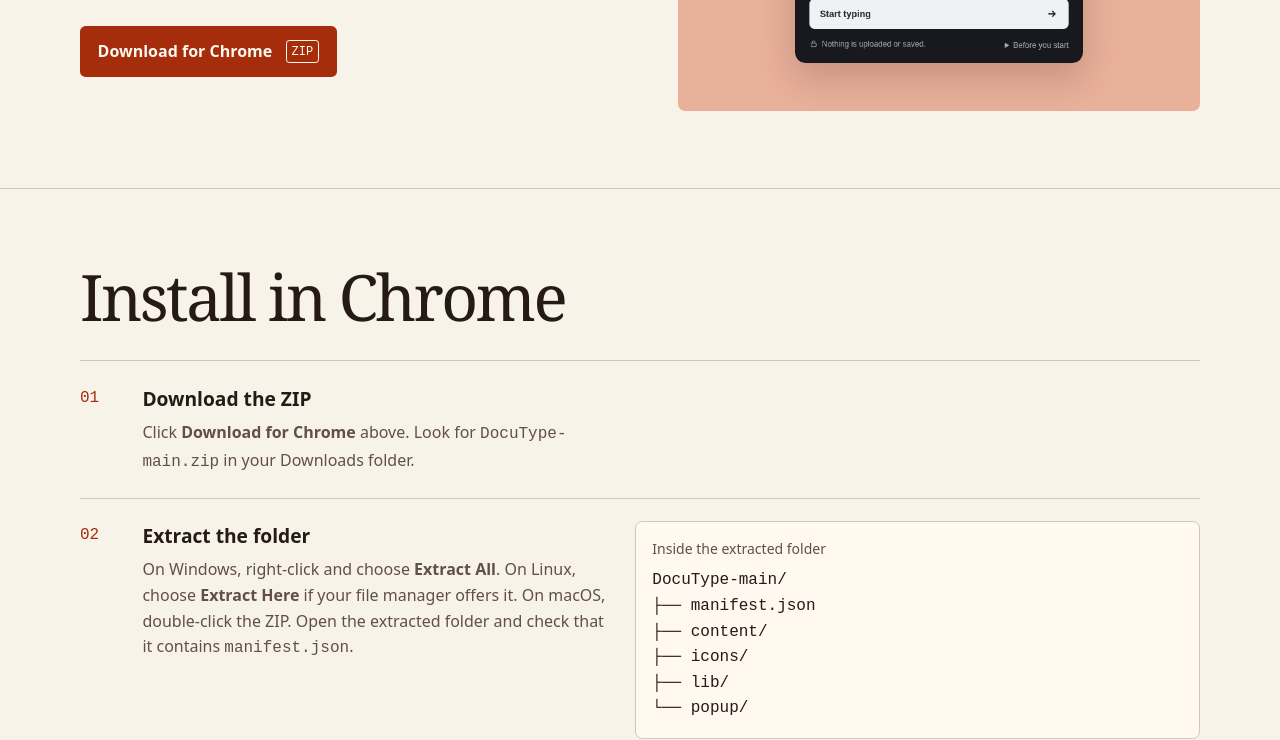
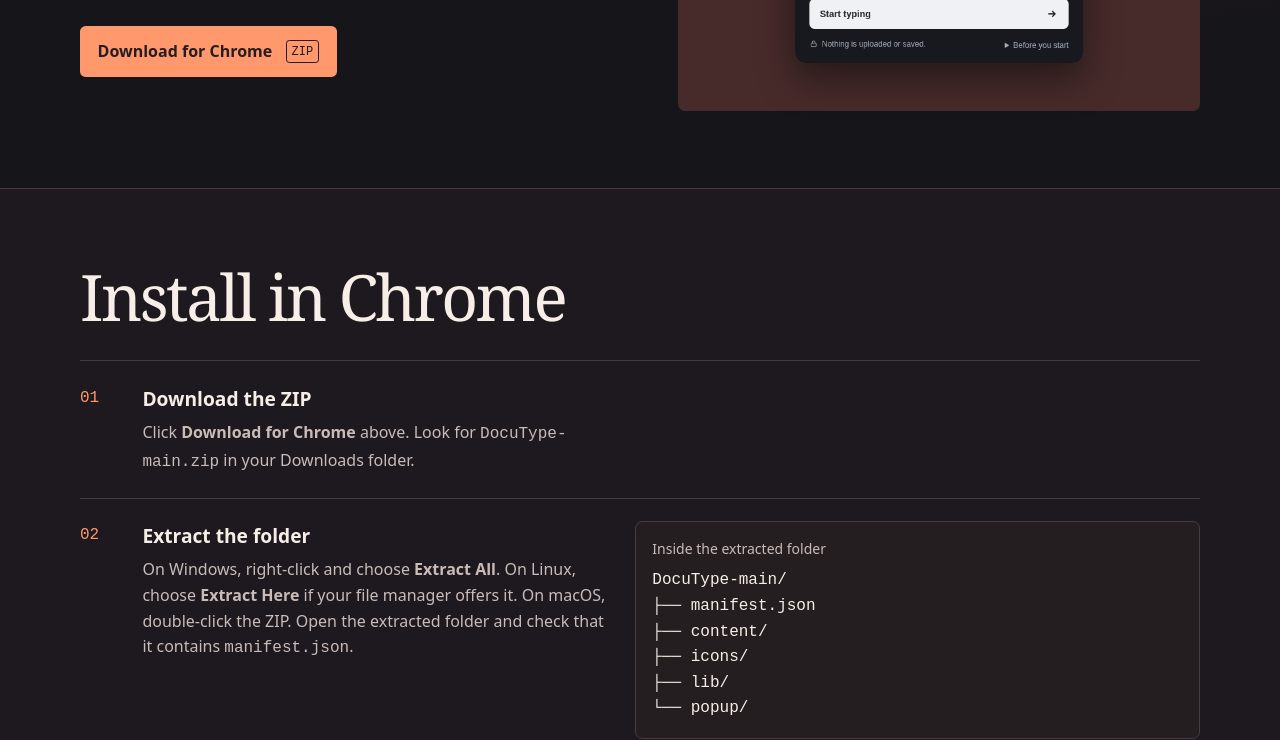
Before and after one commit to mrduhlol/DocuType, a browser extension: page website/index.html in a window 1280 px wide. Shown: the part 535-1275 px from the top of the page. Drawn offline with nearby package versions, Linux system fonts and the light colour scheme.

Commit message:
site: give landing page a charcoal and ember backdrop

```diff
--- a/website/style.css
+++ b/website/style.css
@@ -1,22 +1,24 @@
-/* Hallmark: Coral · product screenshot · installation guide */
+/* Hallmark: Charcoal and ember · product screenshot · installation guide */
 /* Critique: Keep the download prominent and let real product imagery carry the page. */
 :root {
-  color-scheme: light;
-  --paper: #f8f3e9;
-  --ink: #251a16;
-  --muted: #624f47;
-  --accent: #a52d0b;
-  --white: #fff9f0;
-  --stage: #e9b09a;
-  --line: #d6c4b6;
-  --shadow: #49271b38;
+  color-scheme: dark;
+  --paper: #161519;
+  --ink: #f8eee8;
+  --muted: #c9bbb8;
+  --accent: #ff986d;
+  --white: #241e21;
+  --stage: #472b2a;
+  --line: #483b40;
+  --shadow: #09070b85;
+  --glow: #71393070;
+  --guide: #1d191e;
   --sans: system-ui, sans-serif;
   --display: Georgia, serif;
   --mono: ui-monospace, monospace;
 }
 * { box-sizing: border-box; }
 html, body { overflow-x: clip; }
-body { margin: 0; background: var(--paper); color: var(--ink); font: 1rem/1.6 var(--sans); }
+body { margin: 0; background: radial-gradient(ellipse 52rem 35rem at 85% 8rem, var(--glow), transparent 80%), var(--paper); color: var(--ink); font: 1rem/1.6 var(--sans); }
 a { color: inherit; text-underline-offset: .22em; }
 a:focus-visible { outline: 2px solid var(--accent); outline-offset: 5px; }
 img { display: block; max-width: 100%; height: auto; }
@@ -36,7 +38,7 @@ h2 { font-size: clamp(2.5rem,5vw,4rem); }
 .download span { font: .75rem var(--mono); border: 1px solid currentColor; border-radius: .2rem; padding: .2rem .3rem; }
 .product { display: grid; place-items: center; padding: clamp(1.5rem,5vw,3rem); background: var(--stage); border-radius: .45rem; }
 .product img { width: min(100%, 18rem); border-radius: .65rem; box-shadow: 0 15px 35px var(--shadow); }
-.guide { border-block: 1px solid var(--line); padding-block: clamp(2.5rem,6vw,5rem); }
+.guide { background: var(--guide); border-block: 1px solid var(--line); padding-block: clamp(2.5rem,6vw,5rem); }
 .steps { list-style: none; padding: 0; margin: 2rem 0 0; counter-reset: step; }
 .steps > li { counter-increment: step; display: grid; grid-template-columns: 2.5rem minmax(0,1fr) minmax(0,1.2fr); align-items: start; gap: 1rem 1.4rem; border-top: 1px solid var(--line); padding: 1.4rem 0; }
 .steps > li::before { content: counter(step, decimal-leading-zero); color: var(--accent); font: 1rem/1.8 var(--mono); }
```
